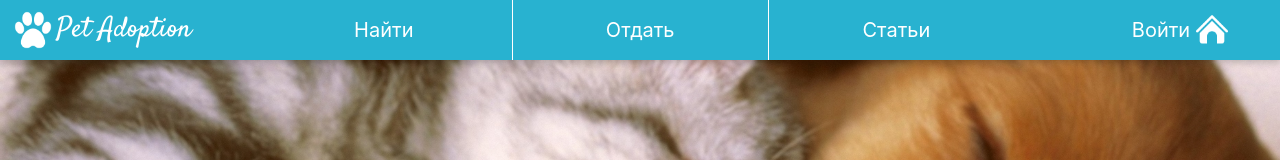
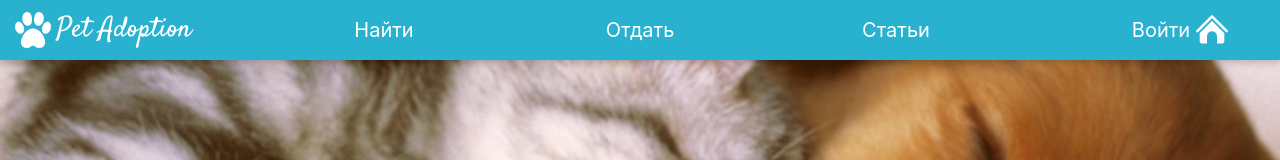
Before and after one commit to ionsome/pet-adoption, a React (Create React App) app in the folder client/: page / in a window 1280 px wide. Shown: the top 160 px of the page. Built offline with nearby package versions, Linux system fonts and the light colour scheme.

Commit message:
Убрал разделения у кнопок

```diff
--- a/client/src/css/header.css
+++ b/client/src/css/header.css
@@ -44,10 +44,6 @@
 .header-button {
     font-size: 20px;
     background-color: #28B2D0;
-    border-left-width: 1px;
-    border-left-color: white;
-    border-left-style: solid;
-    border-width: 1px;
     text-align: center;
     cursor: pointer;
     width: 100%;
```
